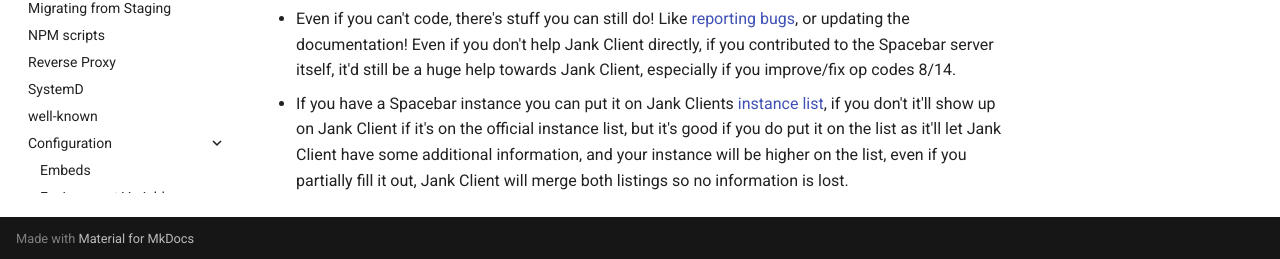
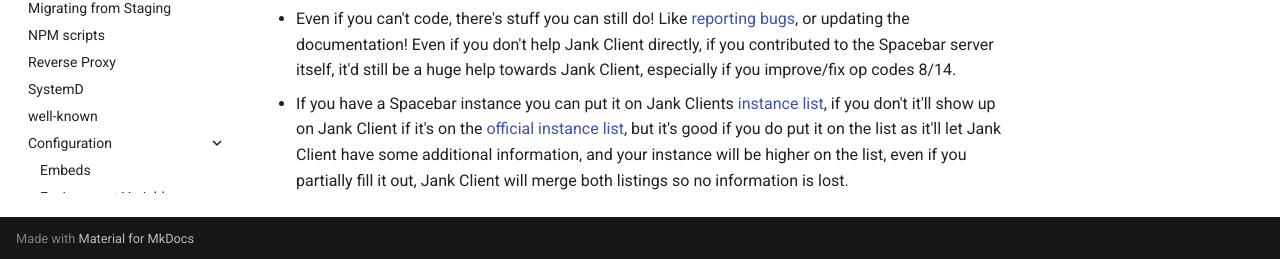
Before and after one commit to spacebarchat/docs, an MkDocs documentation site: the page built from docs/setup/clients/jank/web.md, in a window 1280 px wide and 900 px high, scrolled down 1434 px. Shown: the part 638-897 px from the top of the window. Built offline with MkDocs 1.6.1 and Material for MkDocs 9.7.7, drawn with Linux system fonts in a browser that asks for light colours; comment, search, counter and statistics services are not loaded; some of the changed lines change nothing that is shown.

Commit message:
just relized what rory wanted

```diff
--- a/docs/setup/clients/jank/web.md
+++ b/docs/setup/clients/jank/web.md
@@ -76,4 +76,4 @@
 -   More settings, and general bug fixes, CSS improvements or anything you think needs to be fixed/improved
 -   [This](https://github.com/users/MathMan05/projects/1/views/1) is a good list for things that need to be done, though it's incomplete, so if you think something is missing and you want to add it, just do it! MathMan05 is more than willing to answer your questions if you have any!
 -   Even if you can't code, there's stuff you can still do! Like [reporting bugs](https://github.com/MathMan05/JankClient/issues), or updating the documentation! Even if you don't help Jank Client directly, if you contributed to the Spacebar server itself, it'd still be a huge help towards Jank Client, especially if you improve/fix op codes 8/14.
--   If you have a Spacebar instance you can put it on Jank Clients [instance list](https://github.com/MathMan05/JankClient/blob/main/InstanceInfo.md), if you don't it'll show up on Jank Client if it's on the official instance list, but it's good if you do put it on the list as it'll let Jank Client have some additional information, and your instance will be higher on the list, even if you partially fill it out, Jank Client will merge both listings so no information is lost.
+-   If you have a Spacebar instance you can put it on Jank Clients [instance list](https://github.com/MathMan05/JankClient/blob/main/InstanceInfo.md), if you don't it'll show up on Jank Client if it's on the [official instance list](https://github.com/spacebarchat/spacebarchat/tree/master/instances), but it's good if you do put it on the list as it'll let Jank Client have some additional information, and your instance will be higher on the list, even if you partially fill it out, Jank Client will merge both listings so no information is lost.
```
